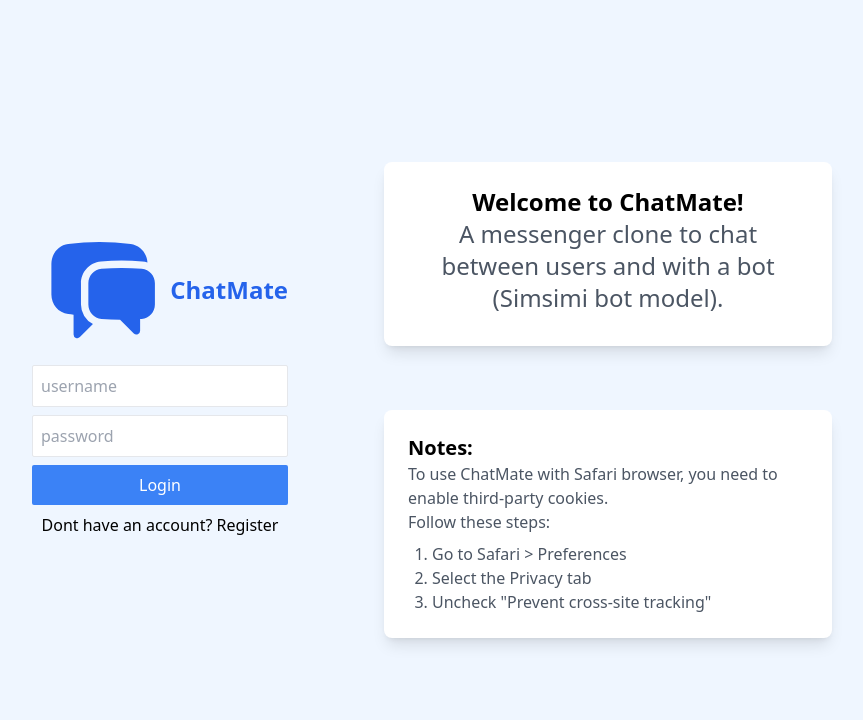
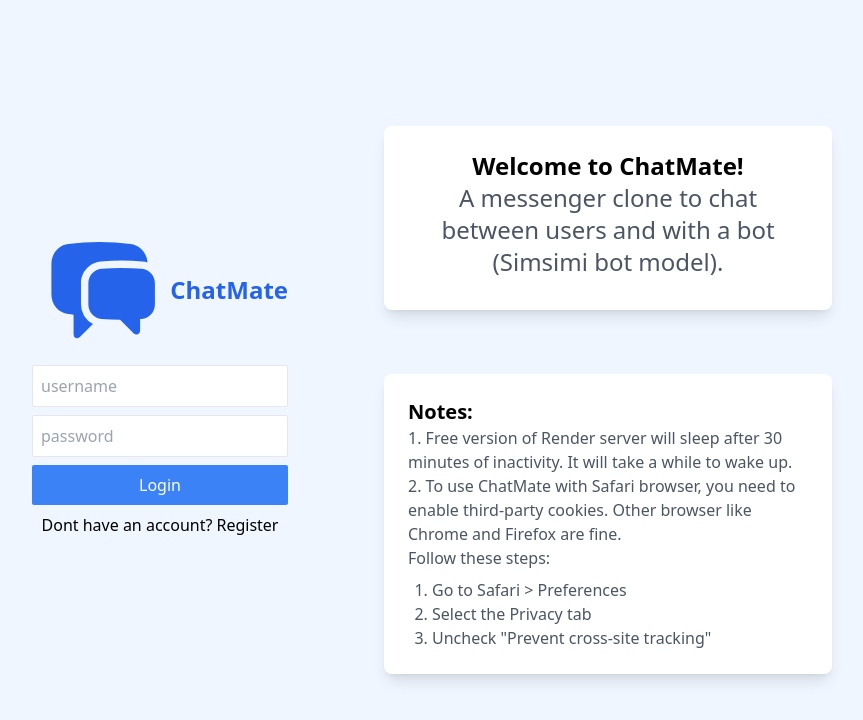
Before and after one commit to PegasusHT/ChatMate, a React (Vite) app in the folder client/: page / in a window 1280 px wide. Shown: the top 720 px of the page, without its empty margins (208-1071 px from the left). Built offline with nearby package versions, Linux system fonts and the light colour scheme; no server answers.

Commit message:
Done the intro section

```diff
--- a/client/src/Intro.jsx
+++ b/client/src/Intro.jsx
@@ -19,7 +19,8 @@ const Intro = () => {
             <div className="max-w-md p-6 bg-white rounded-lg shadow-lg mt-16">
                 <h3 className={`font-bold ${isMobile ? 'text-lg' : 'text-xl'}`}>Notes:</h3>
                 <p className="text-gray-600">
-                    To use ChatMate with Safari browser, you need to enable third-party cookies.
+                    1. Free version of Render server will sleep after 30 minutes of inactivity. It will take a while to wake up. <br />
+                    2. To use ChatMate with Safari browser, you need to enable third-party cookies. Other browser like Chrome and Firefox are fine.
                     <br />
                     Follow these steps:
                 </p>
```
